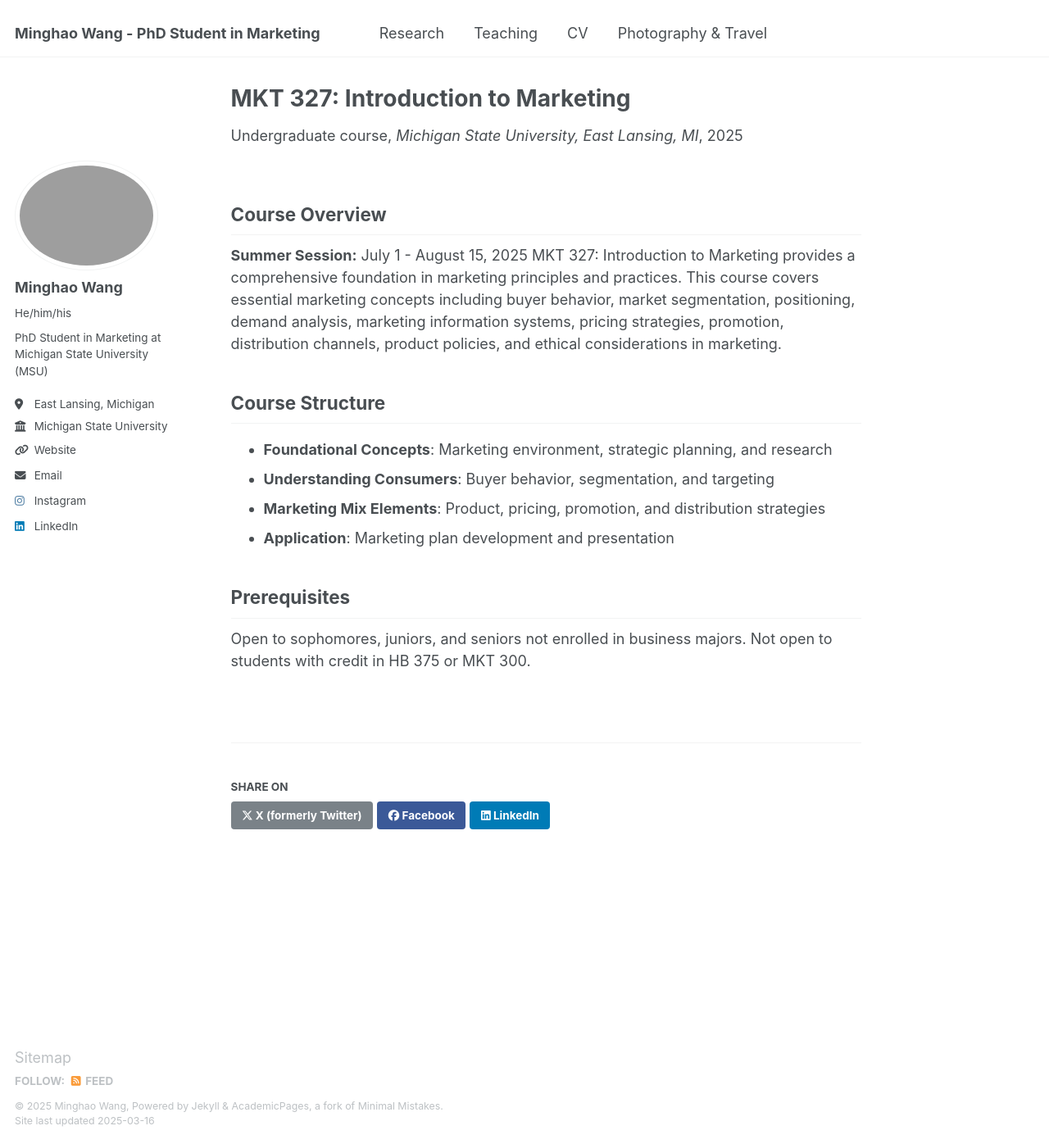
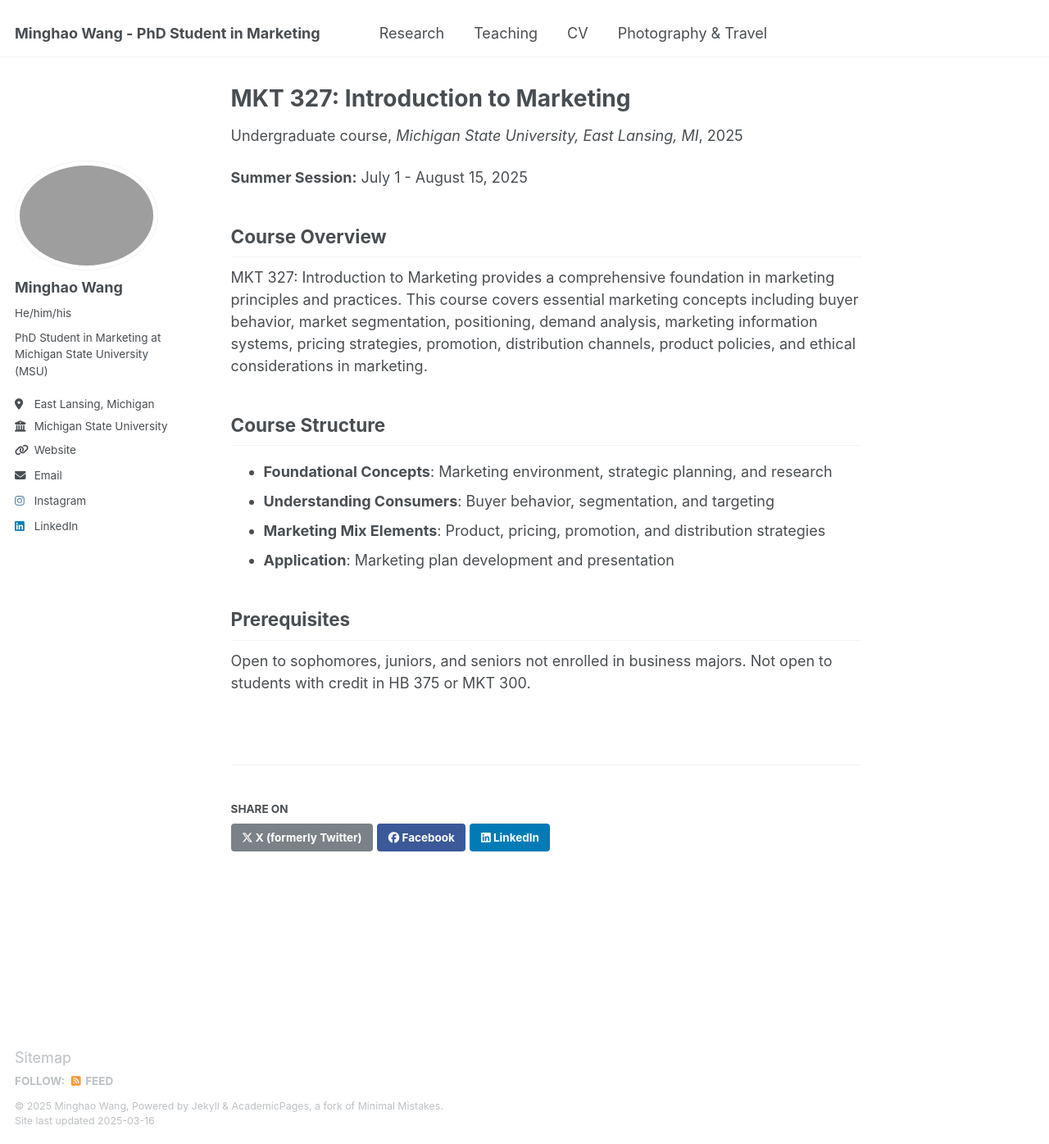
Before and after one commit to minghaowang-research/minghaowang-research.github.io, a Jekyll site: the page built from _teaching/2025-summer-marketing-327.md.md, in a window 1280 px wide and 1396 px high. Shown: the whole window at 82% size. Built offline with Jekyll 4.4.1, drawn with Linux system fonts in a browser that asks for light colours.

```diff
--- a/_teaching/2025-summer-marketing-327.md.md
+++ b/_teaching/2025-summer-marketing-327.md.md
@@ -6,9 +6,9 @@ permalink: /teaching/2025-summer-marketing-327
 venue: "Michigan State University, East Lansing, MI"
 date: 2025-07-01
 ---
+**Summer Session:** July 1 - August 15, 2025
 
 ## Course Overview
-**Summer Session:** July 1 - August 15, 2025
 MKT 327: Introduction to Marketing provides a comprehensive foundation in marketing principles and practices. This course covers essential marketing concepts including buyer behavior, market segmentation, positioning, demand analysis, marketing information systems, pricing strategies, promotion, distribution channels, product policies, and ethical considerations in marketing.
 
 ## Course Structure
```
